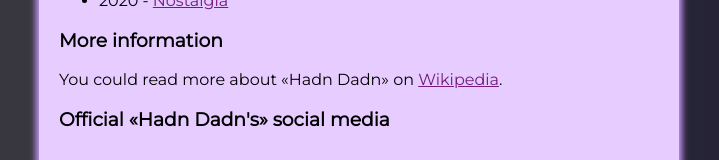
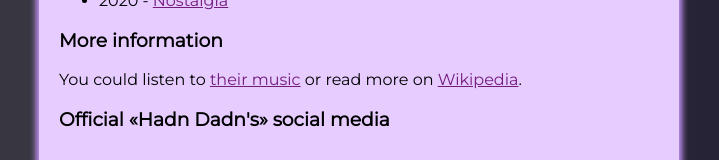
Before and after one commit to nat-k-dev/pianoles, a React (Create React App) app: page / in a window 1280 px wide. Shown: the part 1696-1856 px from the top of the page, without its empty margins (281-1000 px from the left). Built offline with nearby package versions, Linux system fonts and the light colour scheme; what i18next-xhr-backend would draw is missing.

Commit message:
add link to external resource

```diff
--- a/src/assets/locales/en/translation.json
+++ b/src/assets/locales/en/translation.json
@@ -18,7 +18,7 @@
   "the_musical_group_was_created": "The musical group was created in <1>2016</1>. The name of the group was given by Varvara Kraminova, who in her childhood called everything in a row with the phrase «hadn dadn». The band members define their own genre as «liaoakyn». The word «liaoakyn», invented by the producer of the group <3>Anton Moiseenko</3>, consists of two parts: «liao» - ethnic motives and self-righteousness, «akyn» - knowledge of the world through personal experience.",
   "in_march_2020_performed_at_urgant": "In <1>March 2020</1>, «Hadn Dadn» performed at the «Evening Urgant» show on «Channel One» (russian television):",
   "in_2018_won_jager_music_award": "In <1>2018</1>, the group won the «Jager Music Awards» in the «Young Blood category».",
-  "you_could_read_more": "You could read more about «Hadn Dadn» on <1>Wikipedia</1>.",
+  "you_could_read_more": "You could listen to <1>their music</1> or read more on <3>Wikipedia</3>.",
   "2017_gradual_album": "<0>2017</0> - Gradual Album",
   "2017_secret_album": "<0>2017</0> - <2>Secret album</2>",
   "2018_girlfriends": "<0>2018</0> - <2>Girlfriends</2>",
--- a/src/assets/locales/fr/translation.json
+++ b/src/assets/locales/fr/translation.json
@@ -18,7 +18,7 @@
   "the_musical_group_was_created": "Le groupe musical a été créé en <1>2016</1>. Le nom du groupe a été donné par Varvara Kraminova, qui, dans son enfance, appelait tout à la suite avec la phrase «hadn dadn». Les membres du groupe définissent leur propre genre comme «liaoakyn». Le mot «liaoakyn», inventé par le producteur du groupe <3>Anton Moiseenko</3>, se compose de deux parties : «liao» - motifs ethniques et pharisaïsme, «akyn» - connaissance du monde par l'expérience personnelle.",
   "in_march_2020_performed_at_urgant": "En <1>mars 2020</1>, «Hadn Dadn» s'est produit à l'émission «Evening Urgant» sur «Channel One» (télévision russe):",
   "in_2018_won_jager_music_award": "En <1>2018</1>, le groupe a remporté les «Jager Music Awards» dans la catégorie «Young Blood».",
-  "you_could_read_more": "Vous pouvez en savoir plus sur «Hadn Dadn» sur <1>Wikipédia</1>.",
+  "you_could_read_more": "Vous pouvez écouter <1>leur musique</1> ou en savoir plus sur <3>Wikipédia</3>.",
   "2017_gradual_album": "<0>2017</0> - Album progressif",
   "2017_secret_album": "<0>2017</0> - <2>Album secret</2>",
   "2018_girlfriends": "<0>2018</0> - <2>Petites amies</2>",
--- a/src/assets/locales/nl/translation.json
+++ b/src/assets/locales/nl/translation.json
@@ -18,7 +18,7 @@
   "the_musical_group_was_created": "De muziekgroep is opgericht in <1>2016</1>. De naam van de groep werd gegeven door Varvara Kraminova, die in haar jeugd alles achter elkaar noemde met de zin «hadn dadn». De bandleden definiëren hun eigen genre als «liaoakyn». Het woord «liaoakyn», uitgevonden door de producer van de groep <3>Anton Moiseenko</3>, bestaat uit twee delen: «liao» - etnische motieven en eigengerechtigheid, «akyn» - kennis van de wereld door persoonlijke ervaring.",
   "in_march_2020_performed_at_urgant": "In <1>maart 2020</1>, trad «Hadn Dadn» op tijdens de «Evening Urgant»-show op «Channel One» (Russische televisie):",
   "in_2018_won_jager_music_award": "In <1>2018</1> won de groep de «Jager Music Awards» in de categorie «Young Blood».",
-  "you_could_read_more": "Je zou meer kunnen lezen over «Hadn Dadn» op <1>Wikipedia</1>.",
+  "you_could_read_more": "Je kunt naar <1>hun muziek</1> luisteren of meer lezen op <3>Wikipedia</3>.",
   "2017_gradual_album": "<0>2017</0> - Geleidelijk album",
   "2017_secret_album": "<0>2017</0> - <2>Geheim album</2>",
   "2018_girlfriends": "<0>2018</0> - <2>Vriendinnetjes</2>",
--- a/src/assets/locales/ru/translation.json
+++ b/src/assets/locales/ru/translation.json
@@ -18,7 +18,7 @@
   "the_musical_group_was_created": "Музыкальная группа была создана в <1>2016</1> году. Название группе дала Варвара Краминова, которая в своем детстве называла все, что попадалось на глаза, фразой «хадн дадн». Участники группы определяют свое направление как «Ляоакын». Слово «Ляоакын», которое придумал продюсер группы <3>Антон Моисеенко</3>, состоит из двух частей: «ляо» - этнические мотивы и залихватство, «акын» - познание мира посредством личного переживания.",
   "in_march_2020_performed_at_urgant": "В <1>марте 2020 года</1> «Хадн Дадн» выступила на сцене шоу «Вечерний Ургант» на «Первом канале»:",
   "in_2018_won_jager_music_award": "В <1>2018 году</1> группа получила премию «Jager Music Awards» в номинации «Young Blood».",
-  "you_could_read_more": "Вы можете найти больше информации о «Хадн Дадн» на <1>Википедии</1>.",
+  "you_could_read_more": "Вы можете послушать <1>их музыку</1> или узнать больше на <3>Википедии</3>.",
   "2017_gradual_album": "<0>2017</0> - Постепенный альбом",
   "2017_secret_album": "<0>2017</0> - <2>Тайный альбом</2>",
   "2018_girlfriends": "<0>2018</0> - <2>Подружки</2>",
--- a/src/common.blocks/main-content/__article/article.js
+++ b/src/common.blocks/main-content/__article/article.js
@@ -77,7 +77,7 @@ const Article = () => {
               <h3 className="article__subtitle">{t("more_information")}</h3>
               <p className="article__paragraph paragraph">
                 <Trans i18nKey="you_could_read_more">
-                  You could read more about Hadn Dadn on <a className="link link__text-color_special-purple" target="_blank" rel="noopener noreferrer" href="https://ru.wikipedia.org/wiki/%D0%A5%D0%B0%D0%B4%D0%BD_%D0%B4%D0%B0%D0%B4%D0%BD">Wikipedia</a>.
+                  You could listen to <a className="link link__text-color_special-purple" target="_blank" rel="noopener noreferrer" href="https://hadndadn.onerpm.link/music">their music</a> or read more on <a className="link link__text-color_special-purple" target="_blank" rel="noopener noreferrer" href="https://ru.wikipedia.org/wiki/%D0%A5%D0%B0%D0%B4%D0%BD_%D0%B4%D0%B0%D0%B4%D0%BD">Wikipedia</a>.
                 </Trans>
               </p>
             </section>
```
